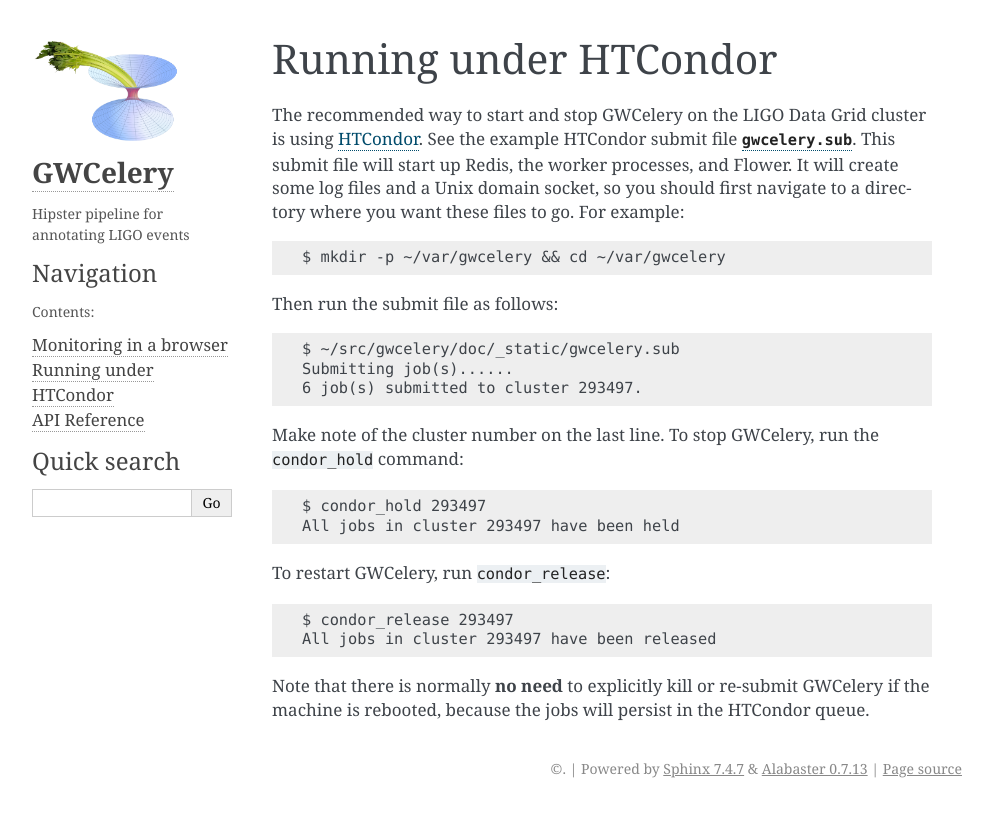
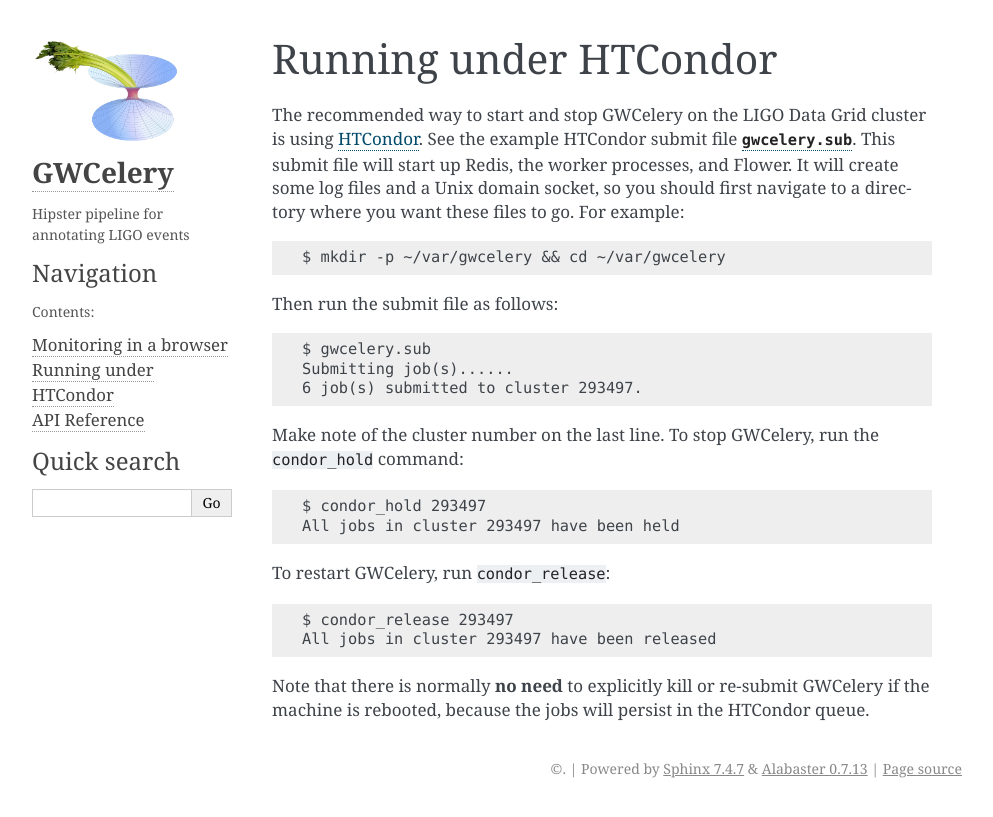
Before and after one commit to lpsinger/gwcelery, a Sphinx documentation site: the page built from doc/htcondor.md, in a window 1280 px wide. Shown: the top 817 px of the page, without its empty margins (148-1141 px from the left). Built offline with Sphinx 7.4.7, drawn with Linux system fonts in a browser that asks for light colours.

Commit message:
Install gwcelery.sub

```diff
--- a/doc/htcondor.md
+++ b/doc/htcondor.md
@@ -11,7 +11,7 @@
 
 Then run the submit file as follows:
 
-	$ ~/src/gwcelery/doc/_static/gwcelery.sub
+	$ gwcelery.sub
 	Submitting job(s)......
 	6 job(s) submitted to cluster 293497.
 
--- a/setup.cfg
+++ b/setup.cfg
@@ -41,6 +41,7 @@
     pygcn
     pyxmpp2
     six
+scripts = doc/_static/gwcelery.sub
 tests_require =
     mock
     pytest >= 3.0
```
